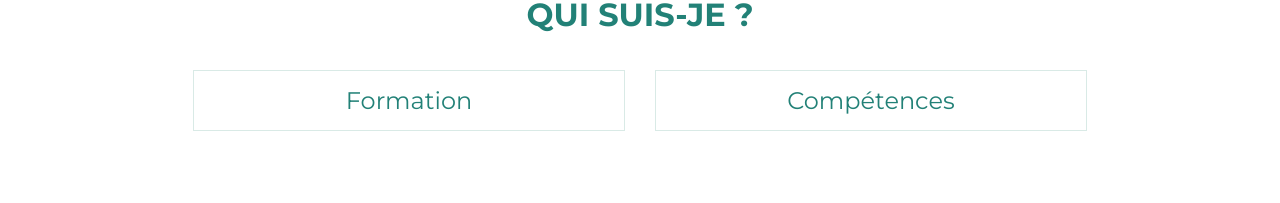
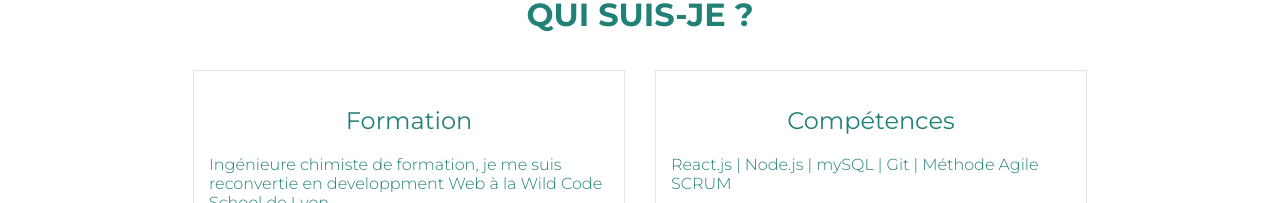
Before and after one commit to AmelieChevalier/portfolio, a React (Create React App) app: page / in a window 1280 px wide. Shown: the part 749-952 px from the top of the page. Before the commit the page ends 895 px from the top, so only its background shows below. Built offline with nearby package versions, Linux system fonts and the light colour scheme; no server answers.

Commit message:
miniatures projects

```diff
--- a/src/App.css
+++ b/src/App.css
@@ -19,3 +19,9 @@ a:visited {
   text-decoration: none;
   color: rgba(34, 129, 119);
 }
+
+ul li {
+  color: rgba(34, 129, 119);
+  list-style-type: none;
+  text-align: left;
+}
--- a/src/components/ProjectContent.js
+++ b/src/components/ProjectContent.js
@@ -12,7 +12,7 @@ export default function ProjecContent({ name, id, logo, presentation }) {
         <img src={logo} alt="project-illustration" className="project-image" />
       </div>
       <p className="project-presentation">{presentation}</p>
-      <Link to={`/project/${id}`}>Voir les détails du projet</Link>
+      <Link to={`/project/${id}`} className='see-details'>Voir les détails du projet</Link>
     </div>
   );
 }
--- a/src/pages/Home.js
+++ b/src/pages/Home.js
@@ -49,8 +49,14 @@ function Home() {
             <h1>QUI SUIS-JE ?</h1>
           </div>
           <div className='presentation-details'>
-            <h2 className='sub-section-presentation'>Formation</h2>
-            <h2 className='sub-section-presentation'>Compétences</h2>
+            <div className='sub-section-presentation'>
+              <h2 >Formation</h2>
+              <p>Ingénieure chimiste de formation, je me suis reconvertie en developpment Web à la Wild Code School de Lyon</p>
+            </div>
+            <div className='sub-section-presentation'>
+            <h2>Compétences</h2>
+            <p>React.js | Node.js | mySQL | Git | Méthode Agile SCRUM</p>
+            </div>
           </div>
         </div>
       </div>
--- a/src/styles/Home.css
+++ b/src/styles/Home.css
@@ -57,6 +57,10 @@
   padding: 15px;
 }
 
+.sub-section-presentation p {
+  text-align: left;
+}
+
 @media only screen and (max-width: 600px) {
   .project-details {
     display: flex;
--- a/src/styles/ProjectContent.css
+++ b/src/styles/ProjectContent.css
@@ -19,6 +19,14 @@
   text-align: justify;
 }
 
+p.project-presentation {
+margin-bottom: 30px;
+}
+
+a.see-details:hover {
+  color: rgba(34, 129, 119, 0.6);;
+}
+
 @media only screen and (max-width: 600px) {
   img.project-image {
     height: 150x;
```
